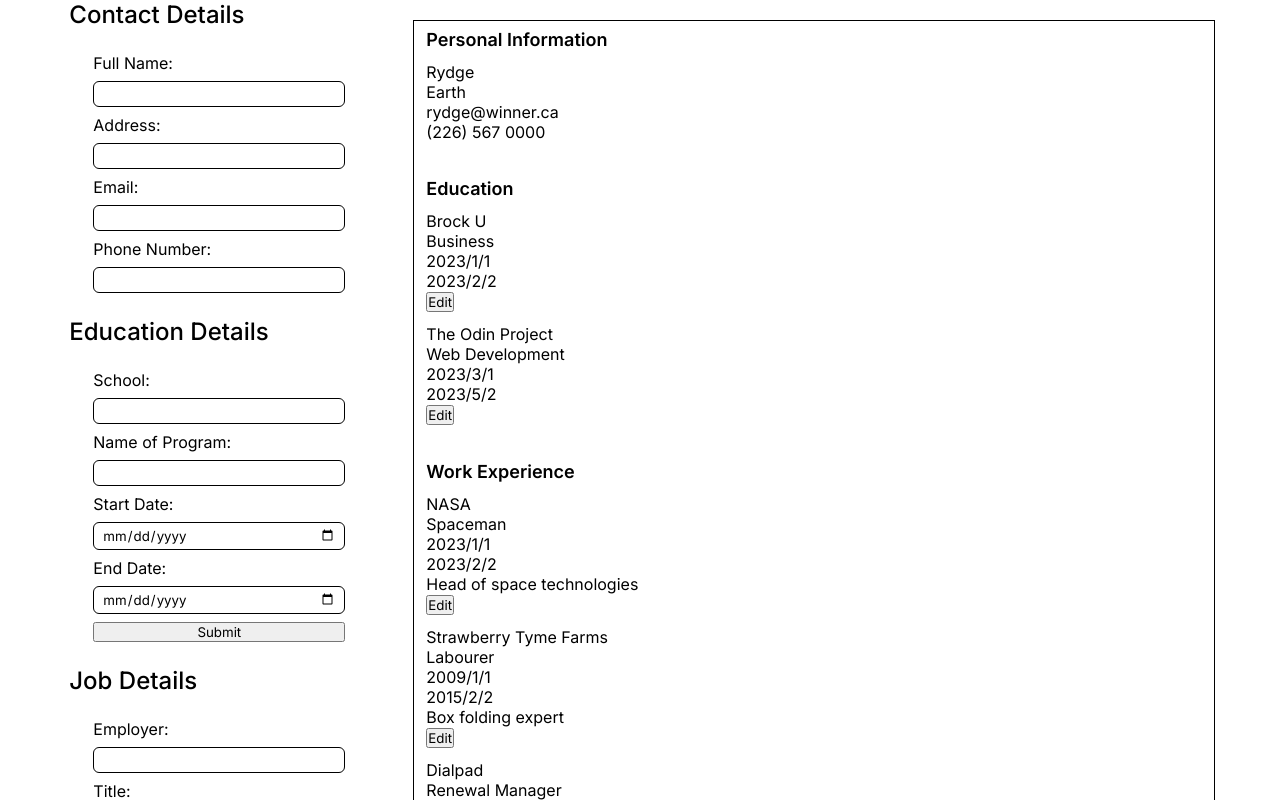
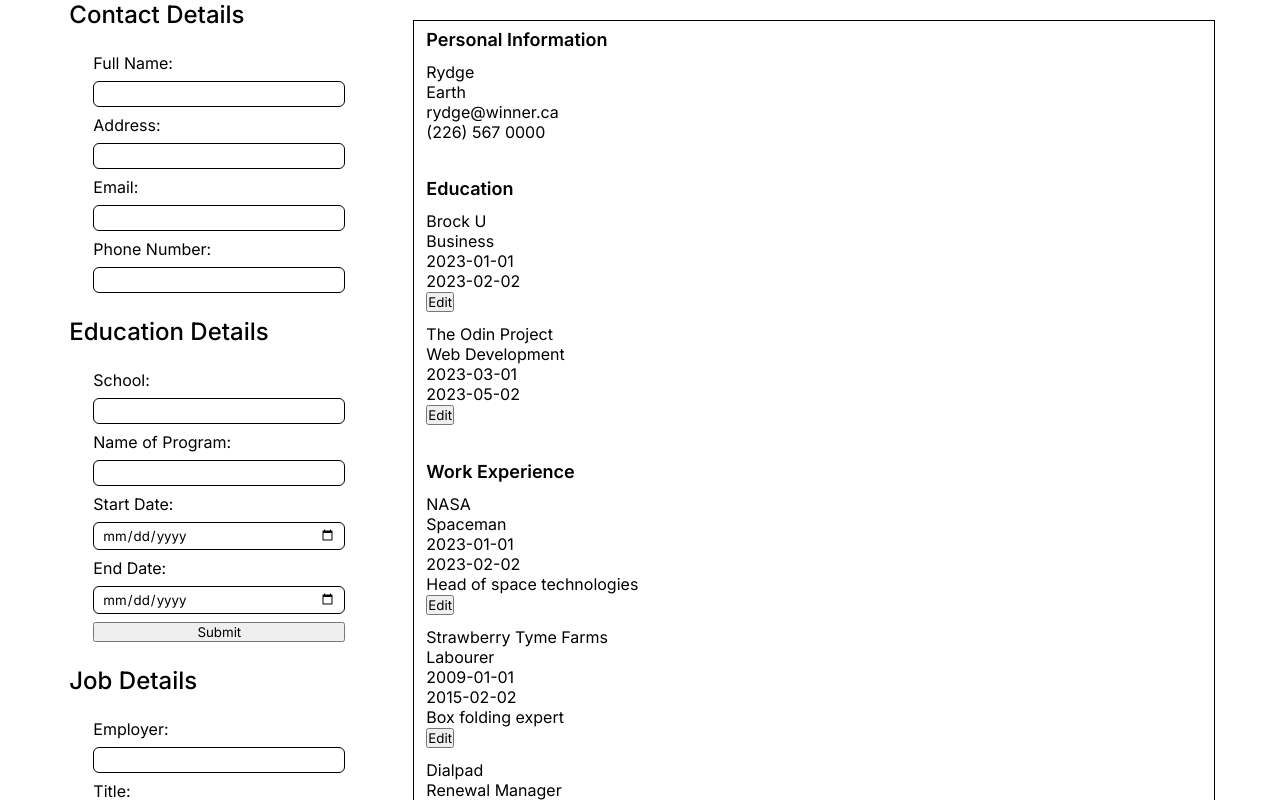
Before and after one commit to rydge-rivard/react-cv-app, a React app: page / in a window 1280 px wide. Shown: the top 800 px of the page. Built offline with nearby package versions, Linux system fonts and the light colour scheme; the HTML template or start-up script is replaced by a standard one.

Commit message:
Populate edu form on edit click.

```diff
--- a/src/App.jsx
+++ b/src/App.jsx
@@ -17,15 +17,15 @@ const EDUCATION = [
   {
     school: "Brock U",
     program: "Business",
-    startDate: "2023/1/1",
-    endDate: "2023/2/2",
+    startDate: "2023-01-01",
+    endDate: "2023-02-02",
     id: crypto.randomUUID(),
   },
   {
     school: "The Odin Project",
     program: "Web Development",
-    startDate: "2023/3/1",
-    endDate: "2023/5/2",
+    startDate: "2023-03-01",
+    endDate: "2023-05-02",
     id: crypto.randomUUID(),
   },
 ];
@@ -34,24 +34,24 @@ const JOBS = [
   {
     employer: "NASA",
     title: "Spaceman",
-    startDate: "2023/1/1",
-    endDate: "2023/2/2",
+    startDate: "2023-01-01",
+    endDate: "2023-02-02",
     description: "Head of space technologies",
     id: crypto.randomUUID(),
   },
   {
     employer: "Strawberry Tyme Farms",
     title: "Labourer",
-    startDate: "2009/1/1",
-    endDate: "2015/2/2",
+    startDate: "2009-01-01",
+    endDate: "2015-02-02",
     description: "Box folding expert",
     id: crypto.randomUUID(),
   },
   {
     employer: "Dialpad",
     title: "Renewal Manager",
-    startDate: "2021/1/1",
-    endDate: "2023/1/1",
+    startDate: "2021-01-01",
+    endDate: "2023-01-01",
     description: "Renewing big customer contracts",
     id: crypto.randomUUID(),
   },
@@ -92,20 +92,8 @@ function ContactFields() {
   );
 }
 
-function EduForm({ education, setEducation }) {
-  const [inputs, setInputs] = useState({
-    school: "",
-    program: "",
-    startDate: "",
-    endDate: "",
-    id: crypto.randomUUID(),
-  });
-
-  return (
-    <section className="form">
-      <h2>Education Details</h2>
-      <form
-        onSubmit={(e) => {
+function EduForm({ education, setEducation, inputs, setInputs }) {
+  function handleEduSubmit(e) {
     e.preventDefault();
     if (inputs.school === "") return;
     setEducation([...education, inputs]);
@@ -116,8 +104,12 @@ function EduForm({ education, setEducation }) {
       endDate: "",
       id: crypto.randomUUID(),
     });
-        }}
-      >
+  }
+
+  return (
+    <section className="form">
+      <h2>Education Details</h2>
+      <form onSubmit={(e) => handleEduSubmit(e)}>
         <EducationFields inputs={inputs} setInputs={setInputs} />
         <button type="submit">Submit</button>
       </form>
@@ -191,18 +183,26 @@ function ListItem({ value, id }) {
   return <li key={id}>{value}</li>;
 }
 
-function EduInfo({ education }) {
+function EduInfo({ education, onEdit }) {
   const recordSet = [];
   education.forEach((info) => {
     recordSet.push(
       <ul key={info.id}>
-        {<ListItem value={info.school} key={info.school} />}
-        {<ListItem value={info.program} key={info.program} />}
-        {<ListItem value={info.startDate} key={info.startDate} />}
-        {<ListItem value={info.endDate} key={info.endDate} />}
+        {<ListItem value={info.school} key={info.id + "-school"} />}
+        {<ListItem value={info.program} key={info.id + "-program"} />}
+        {<ListItem value={info.startDate} key={info.id + "-start"} />}
+        {<ListItem value={info.endDate} key={info.id + "-end"} />}
       </ul>
     );
-    recordSet.push(<button>Edit</button>);
+    recordSet.push(
+      <button
+        onClick={() => {
+          onEdit(info.id);
+        }}
+      >
+        Edit
+      </button>
+    );
   });
   return (
     <div className="record">
@@ -238,18 +238,44 @@ function App() {
   const [eduList, setEduList] = useState(EDUCATION);
   const [jobsList, setJobsList] = useState(JOBS);
   const [contactList, setContactList] = useState(CONTACT);
+  const [eduInputs, setEduInputs] = useState({
+    school: "",
+    program: "",
+    startDate: "",
+    endDate: "",
+    id: crypto.randomUUID(),
+  });
+
+  function handleEduEdit(id) {
+    eduList.forEach((edu) => {
+      if (edu.id === id) {
+        setEduInputs({
+          ...eduInputs,
+          school: edu.school,
+          program: edu.program,
+          startDate: edu.startDate,
+          endDate: edu.endDate,
+        });
+      }
+    });
+  }
 
   return (
     <div className="app">
       <section className="editor">
         <FormSection title={"Contact Details"} fields={ContactFields()} />
-        <EduForm education={eduList} setEducation={setEduList} />
+        <EduForm
+          education={eduList}
+          setEducation={setEduList}
+          inputs={eduInputs}
+          setInputs={setEduInputs}
+        />
         <FormSection title={"Job Details"} fields={JobFields()} />
       </section>
       <section className="display">
         <ContactInfo contact={contactList} />
         <br />
-        <EduInfo education={eduList} />
+        <EduInfo education={eduList} onEdit={(id) => handleEduEdit(id)} />
         <br />
         <JobInfo jobs={jobsList} />
       </section>
```
Also changed, not shown: src/ex.jsx (deleted, +0 -85 lines). Lines whose indentation alone changed are shown as unchanged.
